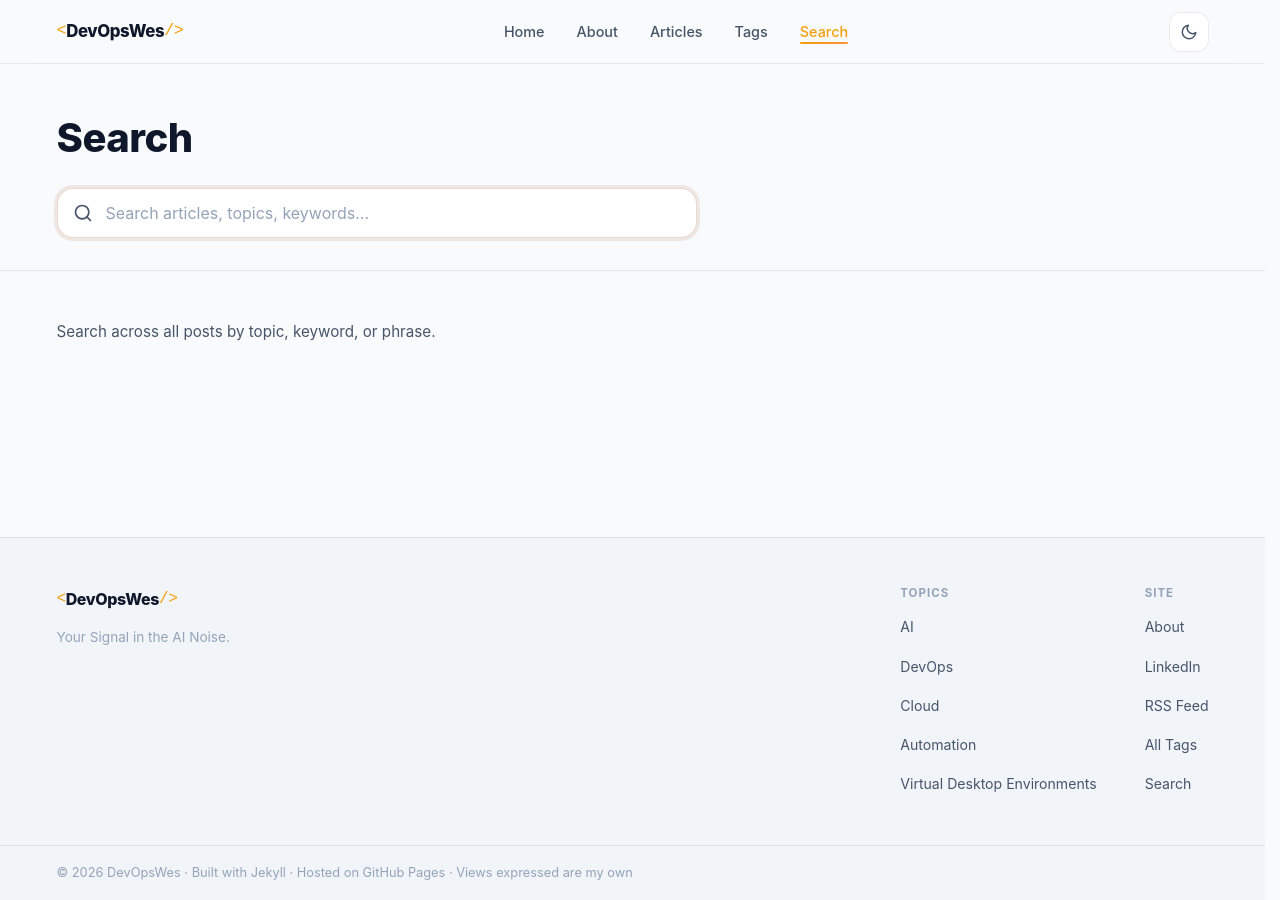
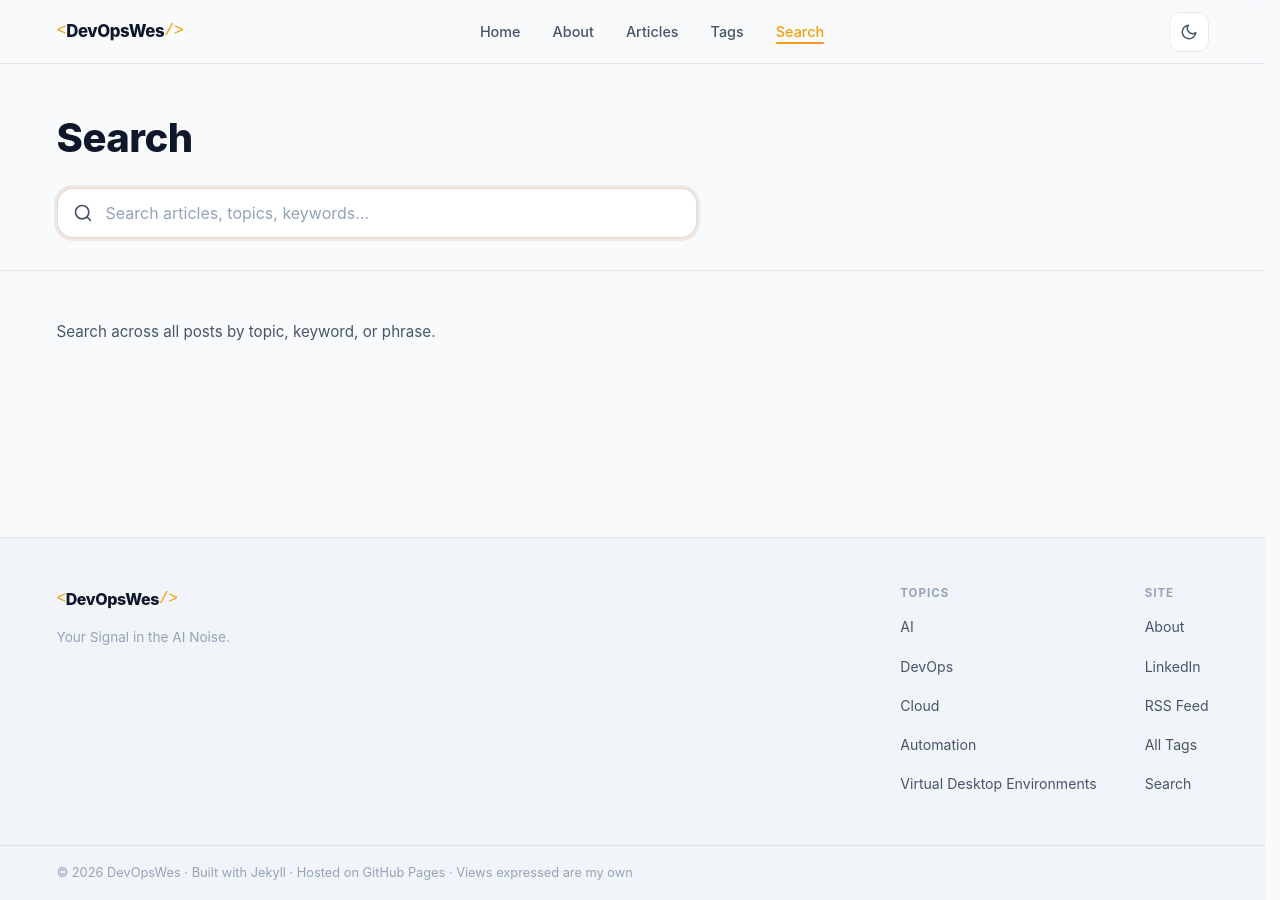
Before and after one commit to DevOpsWes/devopswes.github.io, a Jekyll site: the page built from search.html, in a window 1280 px wide. Built offline with Jekyll 4.4.1, drawn with Linux system fonts in a browser that asks for light colours.

Commit message:
fix: always render pause button to prevent nav-links shift across pages
The button was conditionally rendered only on the home page. Since the nav
uses justify-content:space-between, the wider nav-actions on Home pushed
nav-links left relative to other pages. Now the button is always in the DOM
but gets visibility:hidden on non-home pages, preserving its space so
nav-links stay consistently centered everywhere.

Co-authored-by: Copilot <223556219+Copilot@users.noreply.github.com>

```diff
--- a/_includes/header.html
+++ b/_includes/header.html
@@ -13,8 +13,7 @@
     </ul>
 
     <div class="nav-actions">
-      {% if page.url == '/' %}
-      <button class="theme-toggle" id="rb-anim-toggle" data-paused="false" aria-label="Pause animation" title="Pause animation">
+      <button class="theme-toggle{% unless page.url == '/' %} rb-anim-toggle--hidden{% endunless %}" id="rb-anim-toggle" data-paused="false" aria-label="Pause animation" title="Pause animation">
         <svg class="icon rb-icon-pause" xmlns="http://www.w3.org/2000/svg" viewBox="0 0 24 24" fill="none" stroke="currentColor" stroke-width="2.5" stroke-linecap="round" aria-hidden="true">
           <rect x="6" y="4" width="4" height="16" rx="1"/><rect x="14" y="4" width="4" height="16" rx="1"/>
         </svg>
@@ -22,7 +21,6 @@
           <polygon points="5,3 19,12 5,21"/>
         </svg>
       </button>
-      {% endif %}
 
       <button class="theme-toggle"id="theme-toggle" aria-label="Toggle light/dark theme" title="Toggle theme">
         <svg class="icon icon-sun" xmlns="http://www.w3.org/2000/svg" viewBox="0 0 24 24" fill="none" stroke="currentColor" stroke-width="2" stroke-linecap="round" stroke-linejoin="round" aria-hidden="true">
--- a/assets/css/rb-doghero.css
+++ b/assets/css/rb-doghero.css
@@ -65,6 +65,13 @@
   #rb-anim-toggle { display: none; }
 }
 
+/* Hidden on non-home pages — visibility:hidden preserves the space so nav-links
+   stay centered consistently across all pages */
+.rb-anim-toggle--hidden {
+  visibility: hidden;
+  pointer-events: none;
+}
+
 /* ── Hide entire stage on very narrow viewports ──────────────────────────────── */
 @media (max-width: 640px) {
   .rb-doghero-stage {
```
